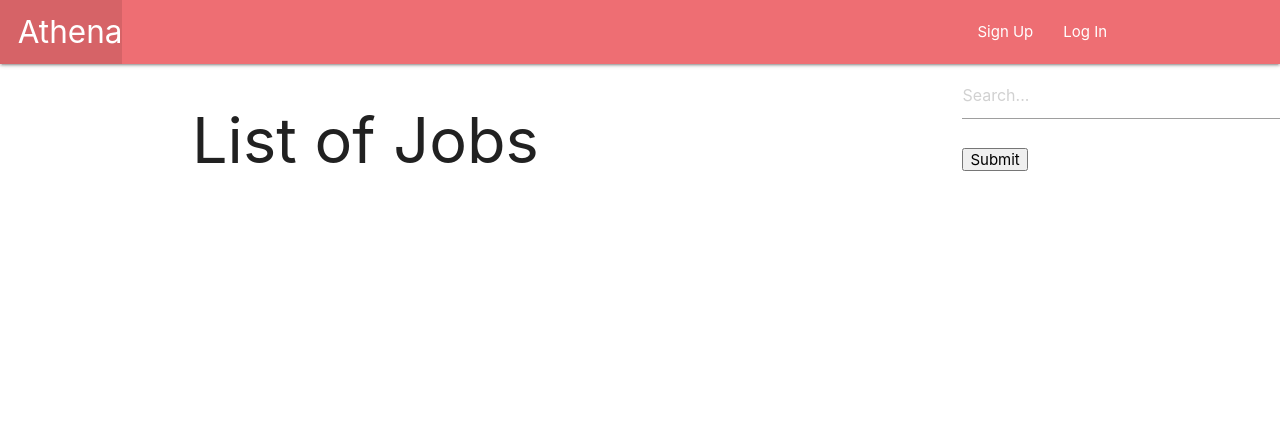
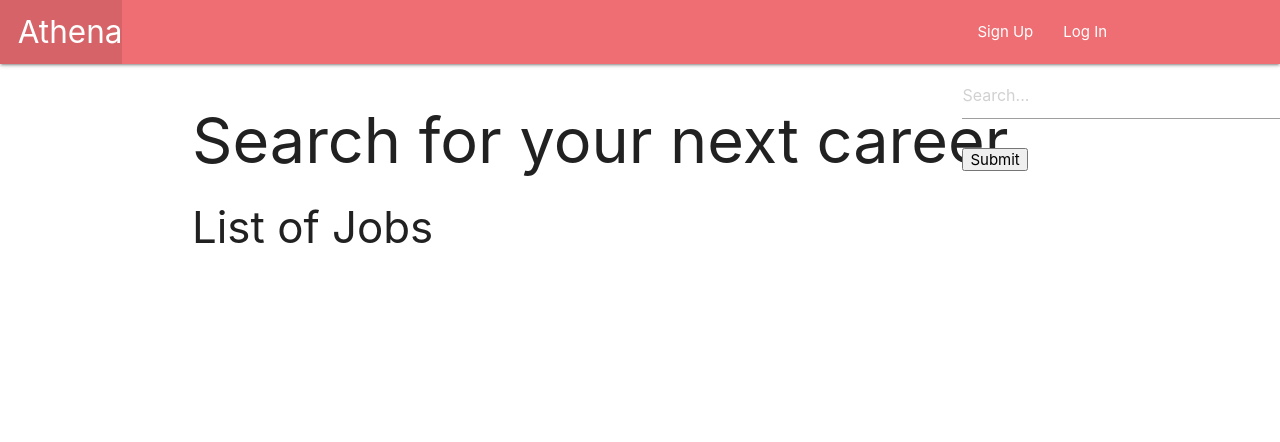
Before and after one commit to jannnnnnnnnn/job_tracker_app, a Django app: template core_app/templates/main_app/search.html in a window 1280 px wide. Shown: the top 442 px of the page. Run offline with Django 3.2, Linux system fonts and the light colour scheme; the template is opened without the code that fills it, so the values that code supplies are empty.

Commit message:
"search"

```diff
--- a/core_app/templates/main_app/search.html
+++ b/core_app/templates/main_app/search.html
@@ -1,4 +1,4 @@
 {% extends 'base.html' %} {% block content %}
-
-<h1>List of Jobs</h1>
+<h1>Search for your next career</h1>
+<h3>List of Jobs</h3>
 {{alltitles}} {% endblock %}
```
